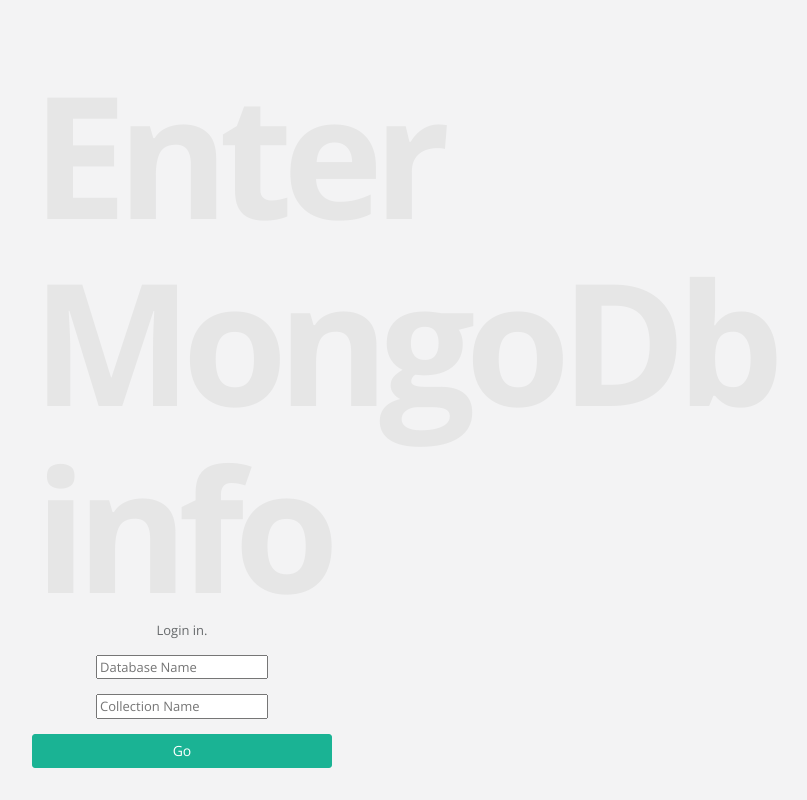
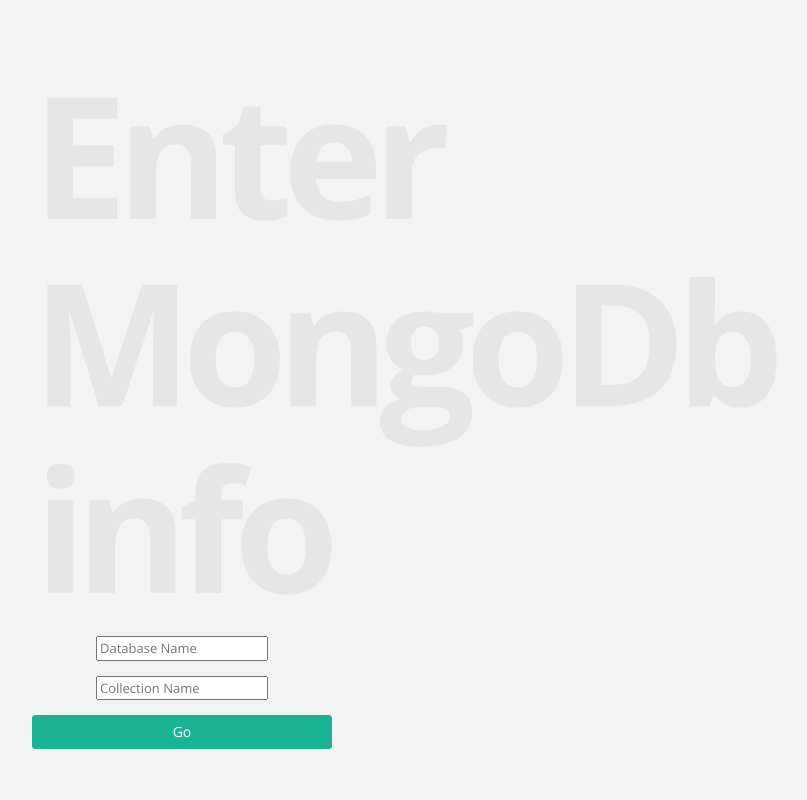
Before and after one commit to alf027/mongoVisualizer, a plain HTML site: page home.html in a window 1280 px wide. Shown: the whole page, without its empty margins (458-1265 px from the left). Drawn offline with nearby package versions, Linux system fonts and the light colour scheme.

Commit message:
fixed typo

```diff
--- a/home.html
+++ b/home.html
@@ -20,7 +20,7 @@
 
         </div>
 
-        <p>Login in.</p>
+        <p></p>
         <form class="m-t" role="form" action="index.html">
             <div class="form-group">
                 <input type="text" name='dbName' placeholder="Database Name"/>
```
